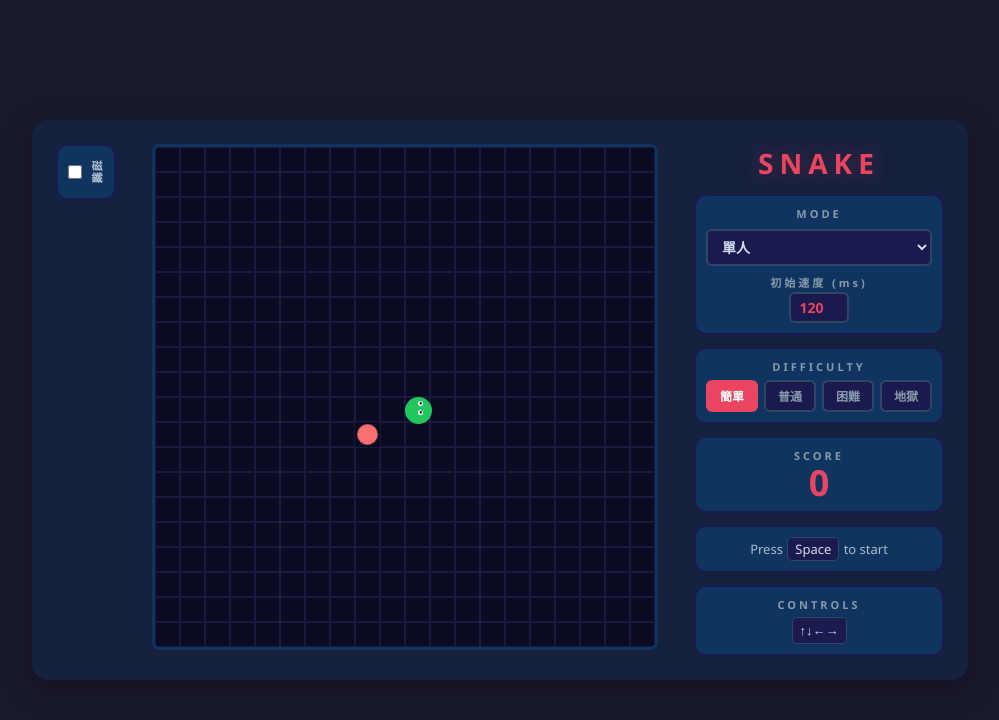
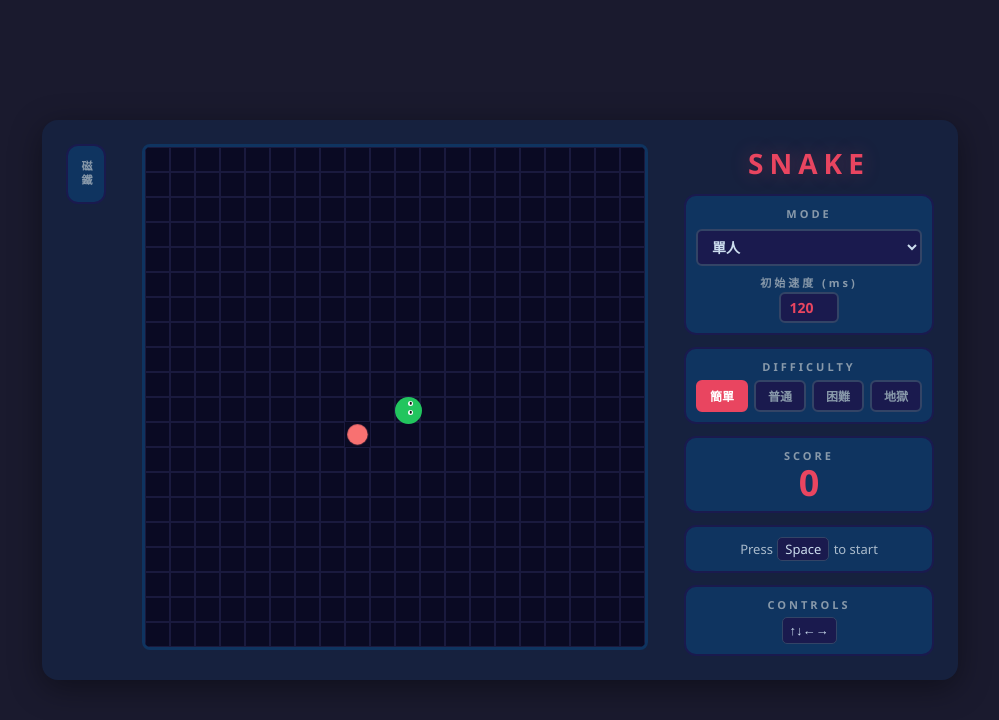
Before and after one commit to Jk9228/snake-game, a Vue app: page / in a window 1280 px wide. Shown: the top 720 px of the page, without its empty margins (140-1139 px from the left). Built offline with nearby package versions, Linux system fonts and the light colour scheme; the HTML template or start-up script is replaced by a standard one.

Commit message:
feat: magnet text as toggle button

```diff
--- a/src/App.vue
+++ b/src/App.vue
@@ -117,6 +117,10 @@ const powerUps = ref<PowerUp[]>([])
 const started = ref(false)
 const initSpeed = ref(120)
 const magnetPickups = ref(false)
+function toggleMagnet() {
+  if (mode.value === 'magnet') return
+  magnetPickups.value = !magnetPickups.value
+}
 let visualProgress = 0
 let lastTick = 0
 let curInt = 120
@@ -613,11 +617,8 @@ onUnmounted(() => {
 
 <template>
   <div class="game-container">
-    <div class="toggle-box">
-      <label class="toggle-label">
-        <input type="checkbox" v-model="magnetPickups" :disabled="mode === 'magnet'" />
-        磁鐵
-      </label>
+    <div class="toggle-box" :class="{ active: magnetPickups || mode === 'magnet', disabled: mode === 'magnet' }" @click="toggleMagnet">
+      <span class="toggle-text">磁鐵</span>
     </div>
     <div class="boards">
       <template v-if="mode === 'ctf'">
@@ -842,10 +843,13 @@ kbd{display:inline-block;padding:2px 7px;font-size:13px;font-family:inherit;back
 .difficulty{text-align:center;padding:10px;background:#0f3460;border-radius:12px;border:2px solid #1a1a4e}
 .cell.powerup{background:#60a5fa;box-shadow:none;border-radius:3px;animation:pulse .6s ease-in-out infinite alternate}
 .snake-seg.magnet-active{box-shadow:0 0 14px #60a5fa, inset 0 0 7px #60a5fa}
-.toggle-box{display:flex;flex-direction:column;align-items:center;justify-content:center;gap:8px;padding:14px 10px;background:#0f3460;border-radius:12px;border:2px solid #1a1a4e;writing-mode:vertical-lr}
-.toggle-label{display:flex;flex-direction:column;align-items:center;gap:6px;font-size:11px;font-weight:600;color:#aabbcc;cursor:pointer;letter-spacing:1px}
-.toggle-label input[type=checkbox]{accent-color:#60a5fa;width:14px;height:14px;cursor:pointer;transform:rotate(90deg)}
-.toggle-label input[type=checkbox]:disabled{opacity:.4;cursor:default}
+.toggle-box{display:flex;flex-direction:column;align-items:center;justify-content:center;padding:14px 10px;background:#0f3460;border-radius:12px;border:2px solid #1a1a4e;cursor:pointer;transition:all .2s;user-select:none;writing-mode:vertical-lr}
+.toggle-box:hover{border-color:#60a5fa}
+.toggle-box.active{border-color:#60a5fa;background:#1e3a5f}
+.toggle-box.disabled{opacity:.4;cursor:default;border-color:#1a1a4e}
+.toggle-box.disabled:hover{border-color:#1a1a4e}
+.toggle-text{font-size:11px;font-weight:700;color:#8899aa;letter-spacing:3px;transition:color .2s}
+.toggle-box.active .toggle-text{color:#60a5fa}
 .cell.base-p0{background:#1a4a3e;box-shadow:none}
 .cell.base-p1{background:#4a1a3e;box-shadow:none}
 .cell.flag{background:#fbbf24;box-shadow:none;border-radius:4px}
```
